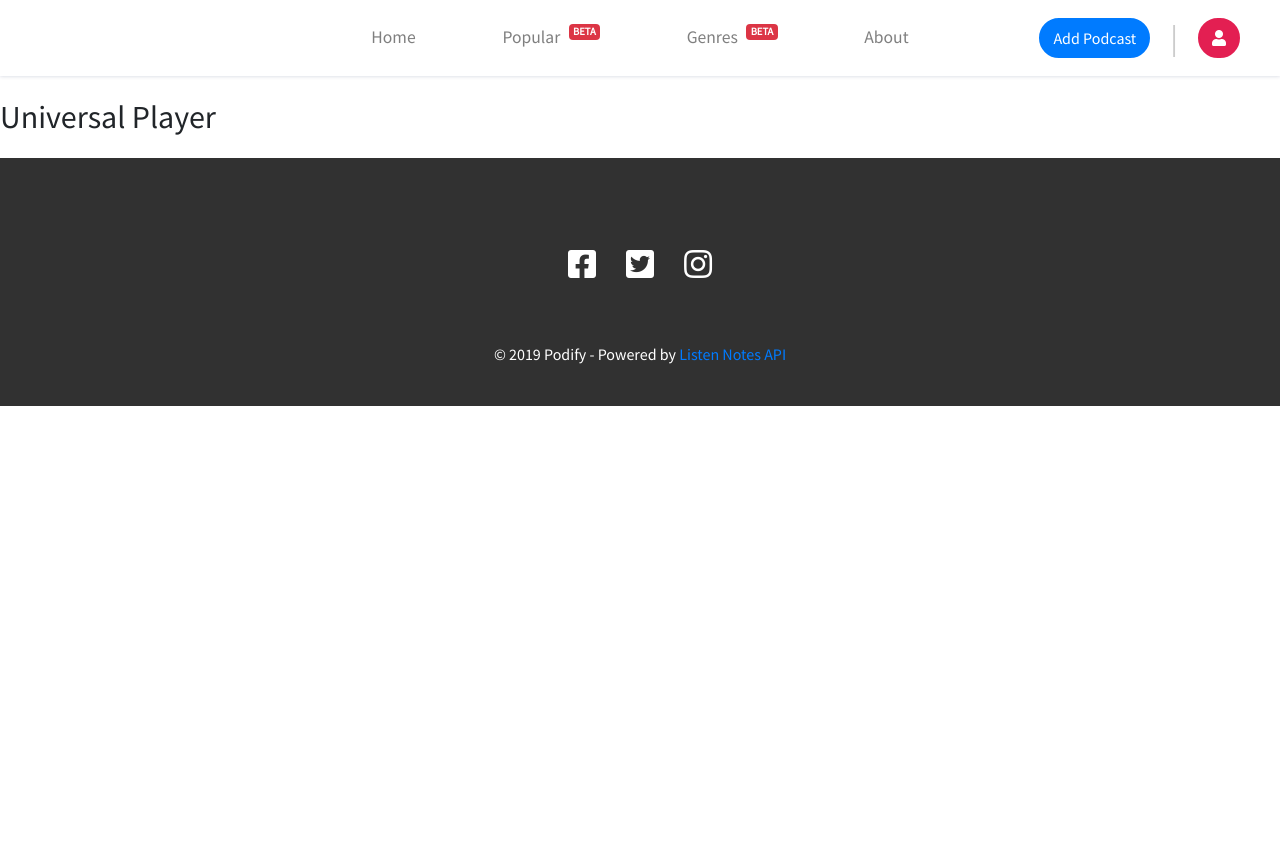
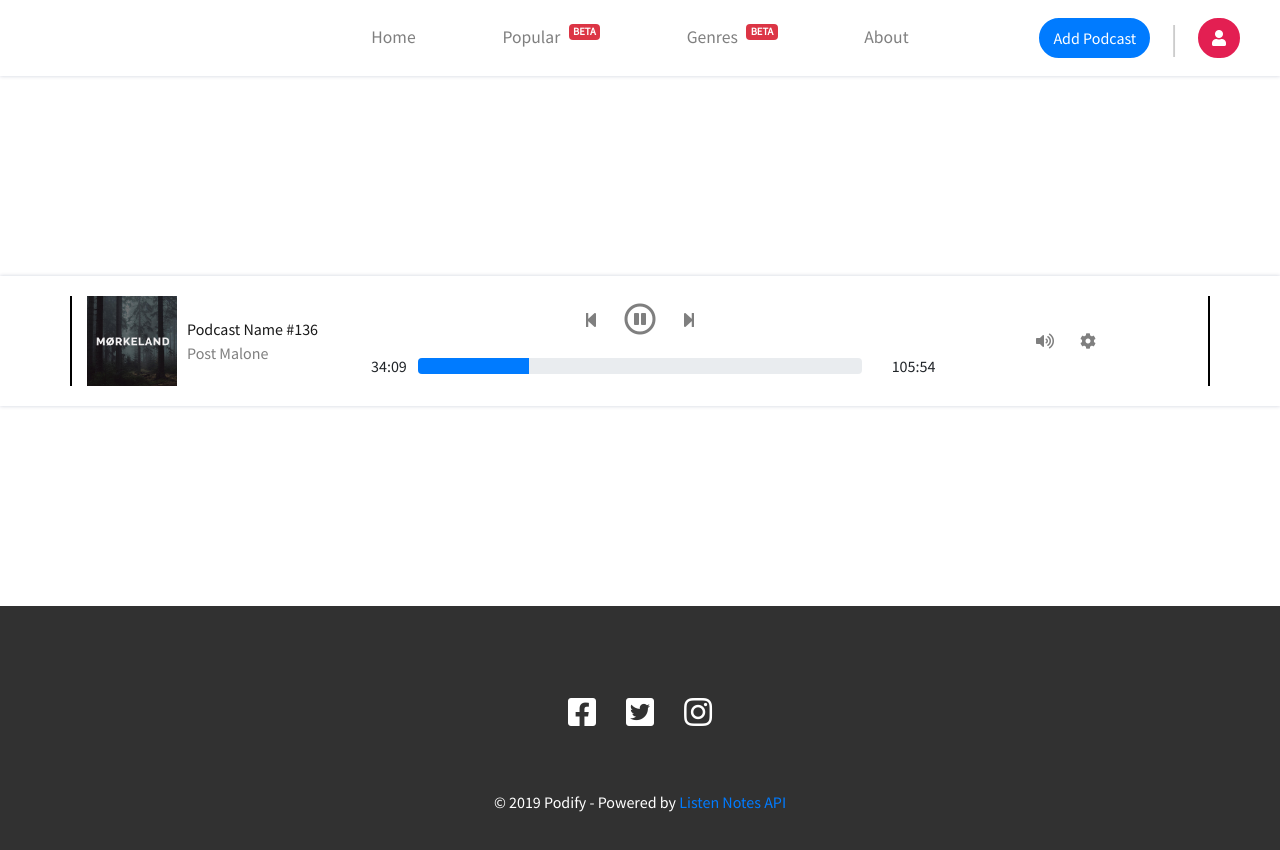
Before and after one commit to Jabser/Podify, a React (Create React App) app: page /universalPlayer in a window 1280 px wide. Shown: the top 850 px of the page. Before the commit the page ends 800 px from the top, so only its background shows below. Built offline with nearby package versions, Linux system fonts and the light colour scheme.

Commit message:
Universal Player - Base layout with basic styling

```diff
--- a/src/components/UniversalPlayer.js
+++ b/src/components/UniversalPlayer.js
@@ -1,11 +1,68 @@
 import React, { Component } from 'react';
 import '../sass/universalPlayer.scss';
+
+import PocastCover from '../images/moerkeland-logo.jpg';
 
 class UniversalPlayer extends Component {
   render() {
     return (
       <div className="universal-player">
-        <h1>Universal Player</h1>
+        <div className="container player">
+          <div className="row">
+
+
+
+            <div className="col-3">
+              {/* Info (Name, cover art, these also work as direct links etc.) */}
+              <div className="info">
+                <img src={PocastCover} alt="podcast cover" />
+                <div className="info-links">
+                  <a href="http://localhost:3000/universalPlayer" className="info-name">Podcast Name #136</a>
+                  <a href="http://localhost:3000/universalPlayer" className="info-author">Post Malone</a>
+                </div>
+              </div>
+            </div>
+
+
+
+            <div className="col-6">
+              {/* Controls (play, pause, progress bar etc.) */}
+              <div className="controls">
+                <div className="buttons">
+                  <button className="btn btn-link"><i class="fas fa-step-backward"></i></button>
+
+                  <button className="btn btn-link"><i className="far fa-pause-circle fa-2x"></i></button>
+
+                  <button className="btn btn-link"><i class="fas fa-step-forward"></i></button>
+                </div>
+                <div className="progress-container row">
+                  <div className="col-1">
+                    <span className="left-timer">34:09</span>
+                  </div>
+                  <div className="col-10">
+                    <div className="progress">
+                      <div className="progress-bar" role="progressbar" aria-valuenow="25" aria-valuemin="0" aria-valuemax="100">
+                      </div>
+                    </div>
+                  </div>
+                  <div className="col-1">
+                    <span className="right-timer">105:54</span>
+                  </div>
+                </div>
+              </div>
+            </div>
+
+
+
+            <div className="col-3">
+              {/* Volume controls */}
+              <div className="volume">
+                <button className="btn btn-link"><i class="fas fa-volume-up"></i></button>
+                <button className="btn btn-link"><i class="fas fa-cog"></i></button>
+              </div>
+            </div>
+          </div>
+        </div>
       </div>
     )
   }
--- a/src/sass/universalPlayer.scss
+++ b/src/sass/universalPlayer.scss
@@ -1,3 +1,87 @@
 .universal-player {
+  margin: 25vh 0;
+  padding: 20px;
+  box-shadow: 0 0 4px rgba(3,27,78,.20);
+  width: 100%;
 
+  .player {
+    border: 2px solid black;
+    border-style: none solid none solid;
+    height: 90px;
+
+    .info {
+      display: flex;
+      justify-content: flex-start;
+
+      img {
+          height: 90px;
+      }
+      .info-links {
+        margin: auto 0;
+        margin-left: 10px;
+
+        .info-name {
+          display: inline-block;
+          color: rgba(0,0,0,.9);
+        }
+        .info-author {
+          display: inline-block;
+          color: #ccc;
+          color: rgba(0,0,0,.5);
+        }
+      }
+    }
+    .controls {
+      .buttons {
+        display: flex;
+        justify-content: center;
+        align-items: center;
+
+        button {
+          color: rgba(0,0,0,.5);
+
+          &:hover {
+            color: rgba(0,0,0,.9);
+          }
+        }
+      }
+
+      .progress-container {
+        margin-top: 10px;
+        display: flex;
+        justify-content: center;
+        align-items: center;
+
+        .left-timer {
+
+        }
+
+        .progress {
+          vertical-align: middle;
+
+          .progress-bar {
+            width: 25%;
+          }
+        }
+
+        .right-timer {
+
+        }
+      }
+    }
+    .volume {
+      display: flex;
+      justify-content: center;
+      align-items: center;
+      height: 100%;
+
+      button {
+        color: rgba(0,0,0,.5);
+
+        &:hover {
+          color: rgba(0,0,0,.9);
+        }
+      }
+    }
+  }
 }
```
